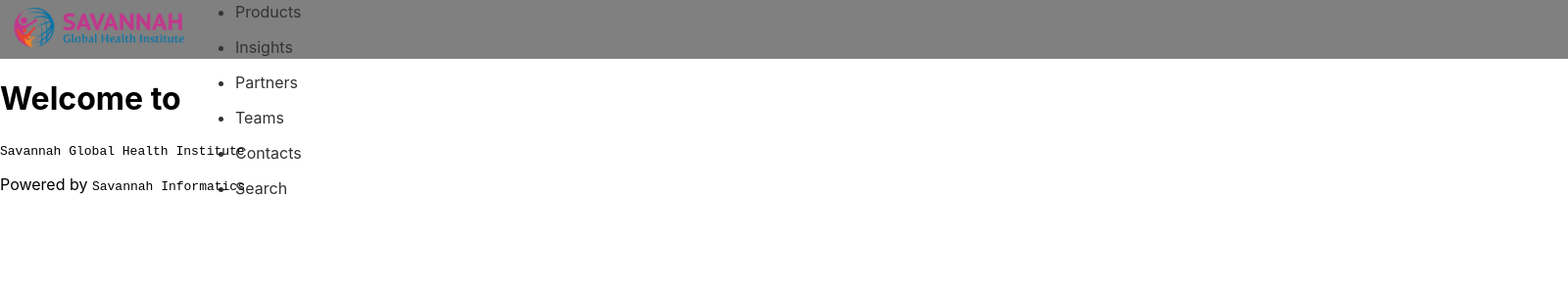
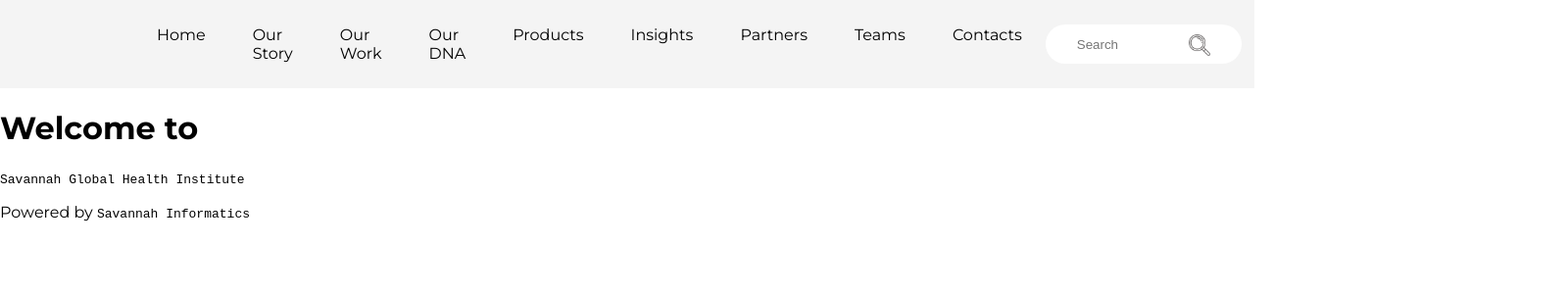
Before and after one commit to savannahghi/web, a Next.js app: page / in a window 1280 px wide. Shown: the top 300 px of the page at 98% size, 1600 px wide, since content can reach past the window. Built offline with nearby package versions, Linux system fonts and the light colour scheme.

Commit message:
feat: add navigation bar

```diff
--- /dev/null
+++ b/components/menu.js
@@ -0,0 +1,54 @@
+import NavBarStyles from '../styles/modules/navbar.module.scss';
+import Link from 'next/link'
+
+export default function Menu() {
+    return (
+            <ul className={NavBarStyles.menu}>
+                <li>
+                    <Link href="/">
+                        <a>Home</a>
+                    </Link>
+                </li>
+                <li>
+                    <Link href="/">
+                        <a>Our Story</a>
+                    </Link>
+                </li>
+                <li>
+                    <Link href="/">
+                        <a>Our Work</a>
+                    </Link>
+                </li>
+                <li>
+                    <Link href="/">
+                        <a>Our DNA</a>
+                    </Link>
+                </li>
+                <li>
+                    <Link href="/">
+                        <a>Products</a>
+                    </Link>
+                </li>
+                <li>
+                    <Link href="/">
+                        <a>Insights</a>
+                    </Link>
+                </li>
+                <li>
+                    <Link href="/">
+                        <a>Partners</a>
+                    </Link>
+                </li>
+                <li>
+                    <Link href="/">
+                        <a>Teams</a>
+                    </Link>
+                </li>
+                <li>
+                    <Link href="/">
+                        <a>Contacts</a>
+                    </Link>
+                </li>
+            </ul>
+    );
+}
--- a/components/navbar.js
+++ b/components/navbar.js
@@ -1,50 +1,23 @@
 import NavBarStyles from '../styles/modules/navbar.module.scss';
 import Image from 'next/image';
+import Menu from './menu';
+import Search from './search';
 
 export default function NavBar() {
     return (
-        <div className={NavBarStyles.nav}>
-            <div className={NavBarStyles.brand}>
+        <div className={NavBarStyles.sghi_nav}>
+            <div className={NavBarStyles.logo}>
                 <Image
                     src="/images/SGHI_logo.svg"
-                    alt="Picture of the author"
+                    alt="Brand Logo"
                     width={200}
                     height={200}
                 />
             </div>
 
-            <div>
-                <ul className={NavBarStyles.active}>
-                    <li>Home</li>
-                </ul>
-                <ul>
-                    <li>Our Story</li>
-                </ul>
-                <ul>
-                    <li>Our Work</li>
-                </ul>
-                <ul>
-                    <li>Our DNA</li>
-                </ul>
-                <ul>
-                    <li>Products</li>
-                </ul>
-                <ul>
-                    <li>Insights</li>
-                </ul>
-                <ul>
-                    <li>Partners</li>
-                </ul>
-                <ul>
-                    <li>Teams</li>
-                </ul>
-                <ul>
-                    <li>Contacts</li>
-                </ul>
-                <ul>
-                    <li>Search</li>
-                </ul>
-            </div>
+            <Menu />
+
+            <Search />
         </div>
     );
 }
--- /dev/null
+++ b/components/search.js
@@ -0,0 +1,20 @@
+import NavBarStyles from '../styles/modules/navbar.module.scss';
+import Image from 'next/image';
+
+export default function Search() {
+    return (
+        <div className={NavBarStyles.search}>
+            <div className={NavBarStyles.search_box}>
+                <input placeholder="Search" />
+                <div className={NavBarStyles.search_icon}>
+                    <Image
+                        src="/images/search.png"
+                        alt="Search"
+                        width={22}
+                        height={22}
+                    />
+                </div>
+            </div>
+        </div>
+    );
+}
--- a/styles/globals.scss
+++ b/styles/globals.scss
@@ -1,9 +1,10 @@
+@import url('https://fonts.googleapis.com/css2?family=Montserrat:wght@100;200;300;400;500;600;700;800;900&display=swap');
+
 html,
 body {
   padding: 0;
   margin: 0;
-  font-family: -apple-system, BlinkMacSystemFont, Segoe UI, Roboto, Oxygen,
-    Ubuntu, Cantarell, Fira Sans, Droid Sans, Helvetica Neue, sans-serif;
+  font-family: 'Montserrat', sans-serif;
 }
 
 a {
--- a/styles/modules/navbar.module.scss
+++ b/styles/modules/navbar.module.scss
@@ -1,23 +1,57 @@
+
+// @include mq(650, max){
+//     padding: 2rem 1rem;
+//     .sitter-steps{
+//       flex-wrap: wrap;
+//       .sitter-step{
+//         width: 50%;
+//       }
+//     }
+
+// #1d6d9a
 /* styles/modules/navbar.module.css */
-.nav {
-    padding-top: 15px;
-    padding-bottom: 15px;
+.sghi_nav {
+    background-color: #f4f4f4;
+    width: 100%;
+    height: 90px;
     display: flex;
+    justify-content: space-between;
     align-items: center;
-    color: #333333;
-    width: 100rem;
-    height: 60px;
-    background-color: grey;
+    padding: 10px 6rem;
+
+    .logo {
+        width: 200px;
+    }
+
+    .menu {
+        display: flex;
+        list-style: none;
+        li{
+           padding: 0 1.5rem;
+        }
+    }
+
+    .search {
+        .search_box{
+            width: 200px;
+            height: 40px;
+            position: relative;
+            overflow: hidden;
+            input{
+                width: 100%;
+                height: 100%;
+                background-color: white;
+                border: none;
+                border-radius: 2rem;
+                padding: 0 2rem;
+                outline: none;
+            }
+            .search_icon{
+                position: absolute;
+                z-index: 200;
+                right: 2rem;
+                top: 10px;
+            }
+        }
+    }
 }
-
-.brand {
-}
-
-.container {
-    padding: 0 5rem;
-    /* display: inline; */
-}
-
-.active {
-    color: red !important;
-}
```
Also changed, not shown: styles/_mediaquery.scss (added, +24 -0 lines), public/images/search.png (added).
